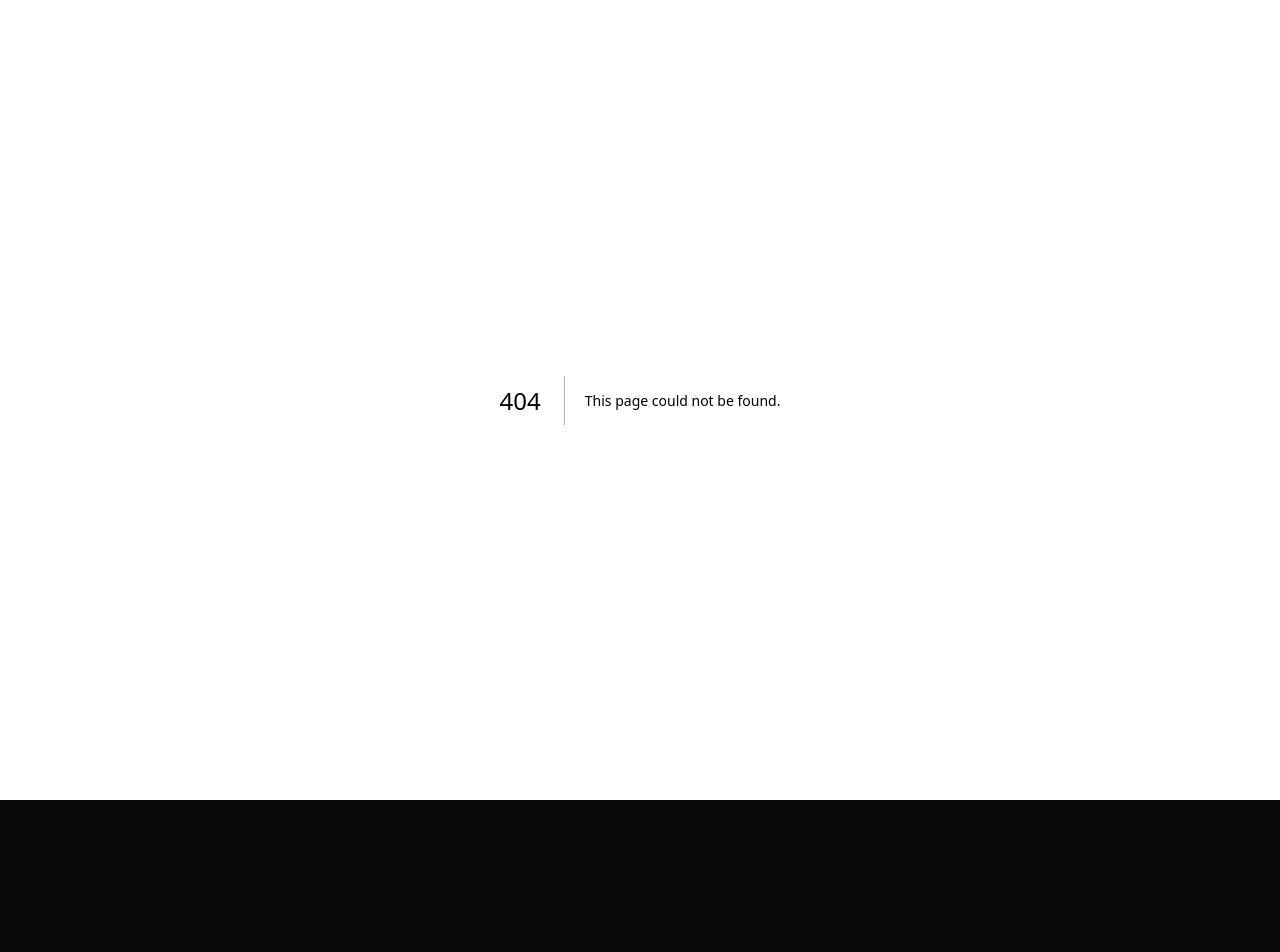
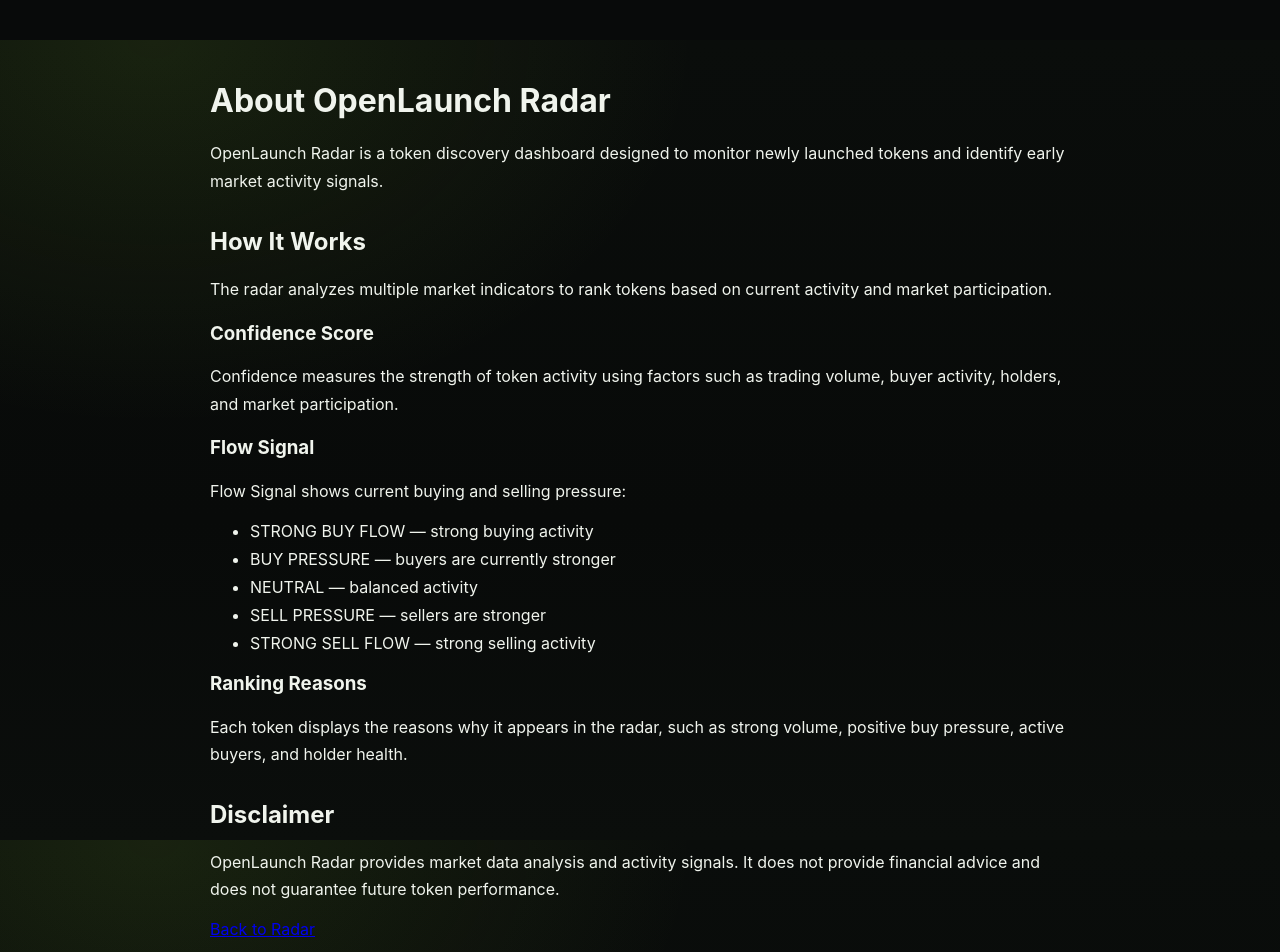
Before and after one commit to nomnom11/openlaunchradar, a Next.js app: page /about in a window 1280 px wide. Before the commit this address had no page. Shown: the top 952 px of the page. Before the commit the page ends 800 px from the top, so only its background shows below. Built offline with nearby package versions, Linux system fonts and the light colour scheme.

Commit message:
Add OpenLaunch Radar about page

```diff
--- /dev/null
+++ b/app/about/page.tsx
@@ -0,0 +1,58 @@
+import Link from "next/link";
+
+export default function AboutPage() {
+  return (
+    <main className="about-page">
+      <h1>About OpenLaunch Radar</h1>
+
+      <p>
+        OpenLaunch Radar is a token discovery dashboard designed to monitor
+        newly launched tokens and identify early market activity signals.
+      </p>
+
+      <h2>How It Works</h2>
+
+      <p>
+        The radar analyzes multiple market indicators to rank tokens based on
+        current activity and market participation.
+      </p>
+
+      <h3>Confidence Score</h3>
+      <p>
+        Confidence measures the strength of token activity using factors such
+        as trading volume, buyer activity, holders, and market participation.
+      </p>
+
+      <h3>Flow Signal</h3>
+      <p>
+        Flow Signal shows current buying and selling pressure:
+      </p>
+
+      <ul>
+        <li>STRONG BUY FLOW — strong buying activity</li>
+        <li>BUY PRESSURE — buyers are currently stronger</li>
+        <li>NEUTRAL — balanced activity</li>
+        <li>SELL PRESSURE — sellers are stronger</li>
+        <li>STRONG SELL FLOW — strong selling activity</li>
+      </ul>
+
+      <h3>Ranking Reasons</h3>
+      <p>
+        Each token displays the reasons why it appears in the radar, such as
+        strong volume, positive buy pressure, active buyers, and holder health.
+      </p>
+
+      <h2>Disclaimer</h2>
+
+      <p>
+        OpenLaunch Radar provides market data analysis and activity signals.
+        It does not provide financial advice and does not guarantee future
+        token performance.
+      </p>
+
+      <Link href="/">
+        Back to Radar
+      </Link>
+    </main>
+  );
+}
--- a/app/globals.css
+++ b/app/globals.css
@@ -240,3 +240,26 @@
   font-size:10px;
   font-weight:800;
 }
+
+
+.about-page{
+  max-width:900px;
+  margin:40px auto;
+  padding:20px;
+}
+
+.about-page h1{
+  margin-bottom:20px;
+}
+
+.about-page h2{
+  margin-top:32px;
+}
+
+.about-page p{
+  line-height:1.7;
+}
+
+.about-page li{
+  margin:8px 0;
+}
```
